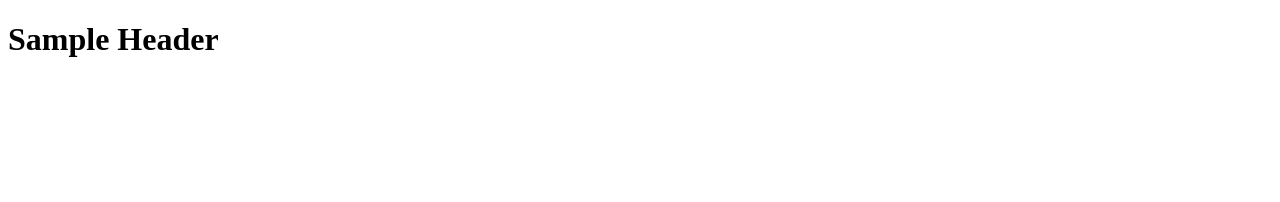
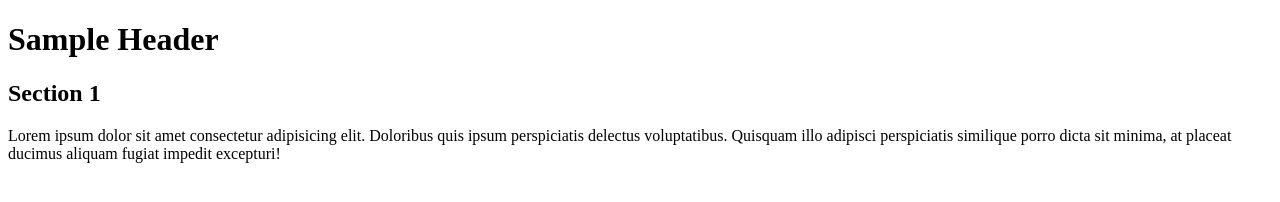
Before and after one commit to adaczer/git-starter, a plain HTML site: page index.html in a window 1280 px wide. Drawn offline with Linux system fonts and the light colour scheme.

Commit message:
section 1 added text

```diff
--- a/index.html
+++ b/index.html
@@ -7,5 +7,9 @@
 </head>
 <body>
     <h1>Sample Header<h1>
+        <h2>Section 1</h2>
+        <p>
+            Lorem ipsum dolor sit amet consectetur adipisicing elit. Doloribus quis ipsum perspiciatis delectus voluptatibus. Quisquam illo adipisci perspiciatis similique porro dicta sit minima, at placeat ducimus aliquam fugiat impedit excepturi!
+        </p>
 </body>
 </html>
```
